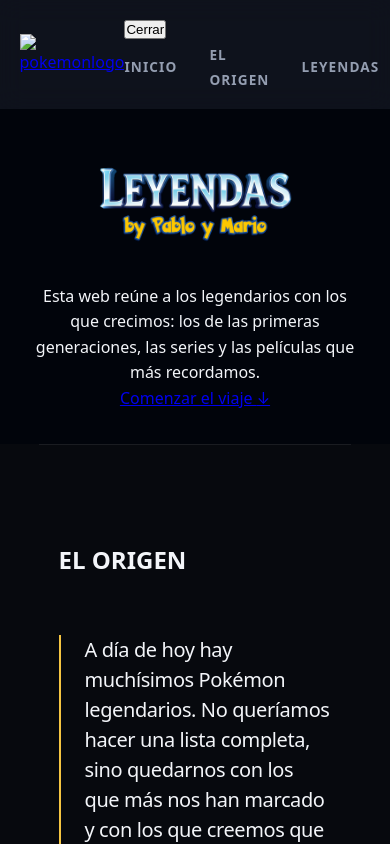
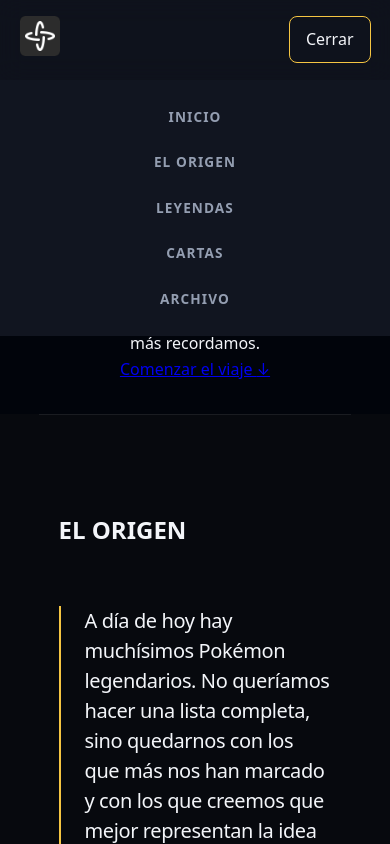
Before and after one commit to pablosalvadorcamacho-hash/LEYENDAS, a plain HTML site: page index.html in a window 390 px wide. Both pictures are taken after a click on the button "Menú". Shown: the top 844 px of the page. Drawn offline with nearby package versions, Linux system fonts and the light colour scheme.

Commit message:
menu + mobile

```diff
--- a/css/style.css
+++ b/css/style.css
@@ -179,3 +179,44 @@ header {
     line-height: 1.65;
     color: var(--text-muted, #949eb1);
 }
+
+
+/* =====MENÚ===== */
+.menu-btn {
+    display: none;
+    padding: 0.6rem 1rem;
+    background: transparent;
+    border: 1px solid var(--accent-gold);
+    border-radius: 8px;
+    color: var(--text-main);
+    font: inherit;
+    cursor: pointer;
+}
+
+section[id] {
+    scroll-margin-top: 100px;
+}
+
+@media (max-width: 700px) {
+
+    .menu-btn {
+        display: block;
+    }
+
+    .home-nav .menu {
+        display: none;
+        position: absolute;
+        top: 100%;
+        left: 0;
+        width: 100%;
+        padding: 1.5rem;
+        flex-direction: column;
+        gap: 1.25rem;
+        background: var(--bg-card);
+    }
+
+    .home-nav .menu.menu-abierto {
+        display: flex;
+    }
+
+}
--- a/index.html
+++ b/index.html
@@ -6,6 +6,7 @@
     <title>LEYENDAS</title>
 
     <link rel="stylesheet" href="https://cdn.jsdelivr.net/npm/aos@2.3.4/dist/aos.css">
+    <link rel="stylesheet" href="https://cdnjs.cloudflare.com/ajax/libs/font-awesome/6.5.2/css/all.min.css">
     <link rel="stylesheet" href="css/style.css">
 </head>
 
@@ -19,7 +20,7 @@
     <header>
 
         <a href="index.html" class="logo">
-            <img src="#inicio" alt="pokemonlogo">
+            <img src="media/img/favicon.png" alt="pokemonlogo">
         </a>
 
         <nav class="home-nav">
--- a/js/script.js
+++ b/js/script.js
@@ -57,7 +57,7 @@ $(document).ready(function () {
 
     AOS.init({
         duration: 650,
-        once: true,
+        once: false,
         offset: 80
     });
 
```
